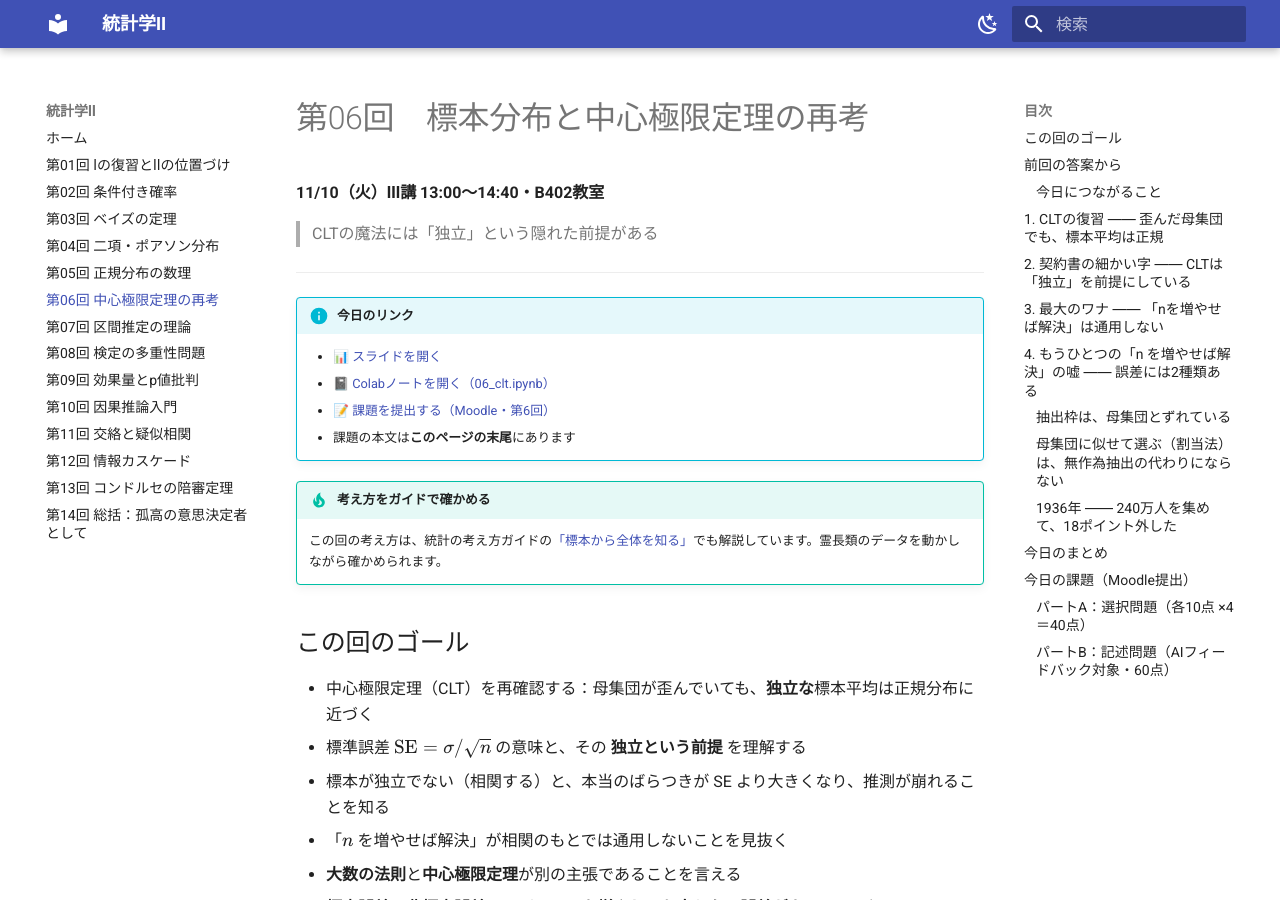
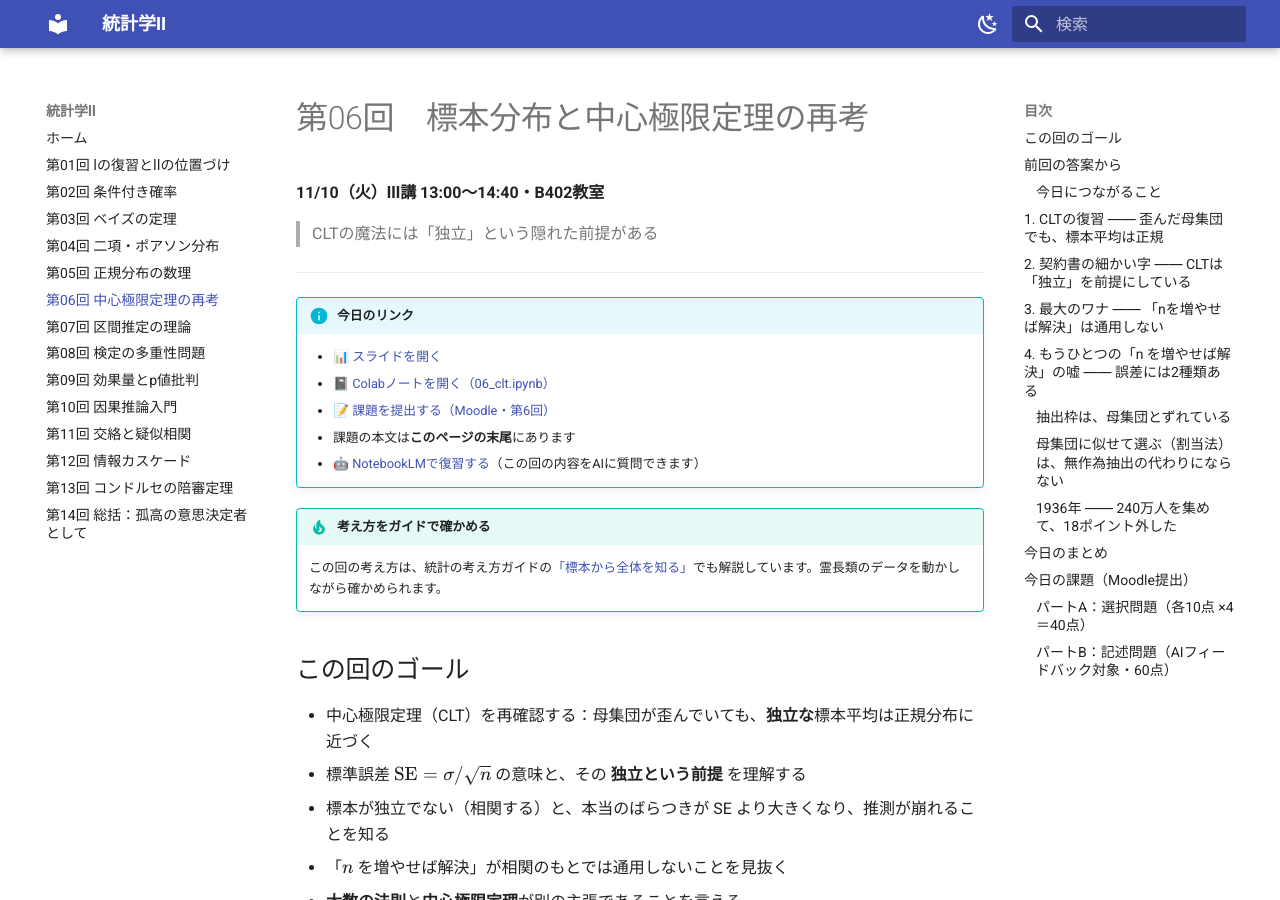
Before and after one commit to aonoa68/toukei-2, an MkDocs documentation site: the page built from docs/06_clt.md, in a window 1280 px wide and 900 px high. Built offline with MkDocs 1.6.1 and Material for MkDocs 9.7.7, drawn with Linux system fonts in a browser that asks for light colours.

Commit message:
第6回ページにNotebookLMのリンクを追加
Co-Authored-By: Claude Opus 5 <noreply@anthropic.com>
Claude-Session: https://claude.ai/code/session_01VNG6MY7caqH6ZBqg92AUZE

```diff
--- a/docs/06_clt.md
+++ b/docs/06_clt.md
@@ -13,6 +13,7 @@
     - [📓 Colabノートを開く（06_clt.ipynb）](https://colab.research.google.com/github/aonoa68/toukei-2/blob/main/colab/06_clt.ipynb)
     - [📝 課題を提出する（Moodle・第6回）](https://moodle.hokusei.ac.jp/mod/assign/view.php?id=990641)
     - 課題の本文は**このページの末尾**にあります
+    - [🤖 NotebookLMで復習する](https://notebook.google.com/notebook/a7526f1f-43c3-4be5-96a0-c0723c7f2b77)（この回の内容をAIに質問できます）
 <!-- LINKS:END -->
 
 !!! tip "考え方をガイドで確かめる"
```
